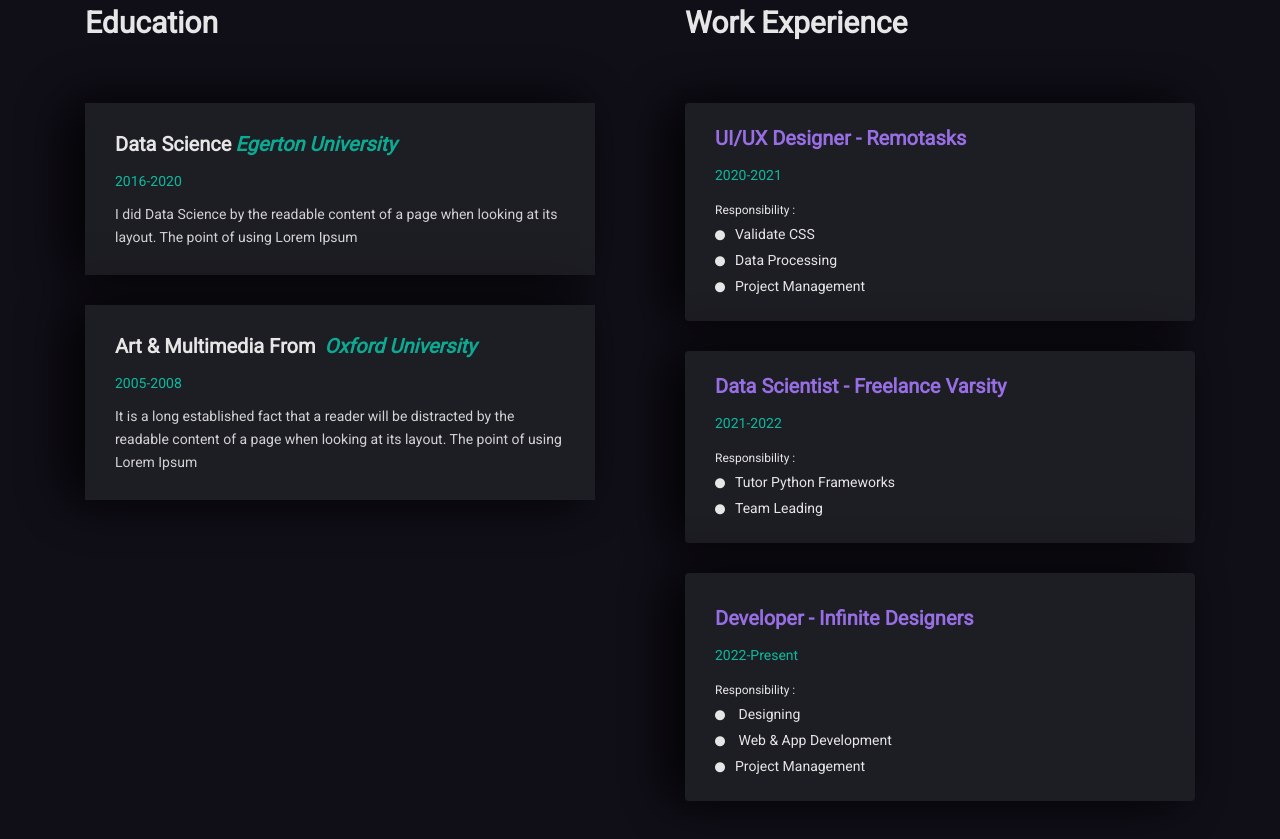
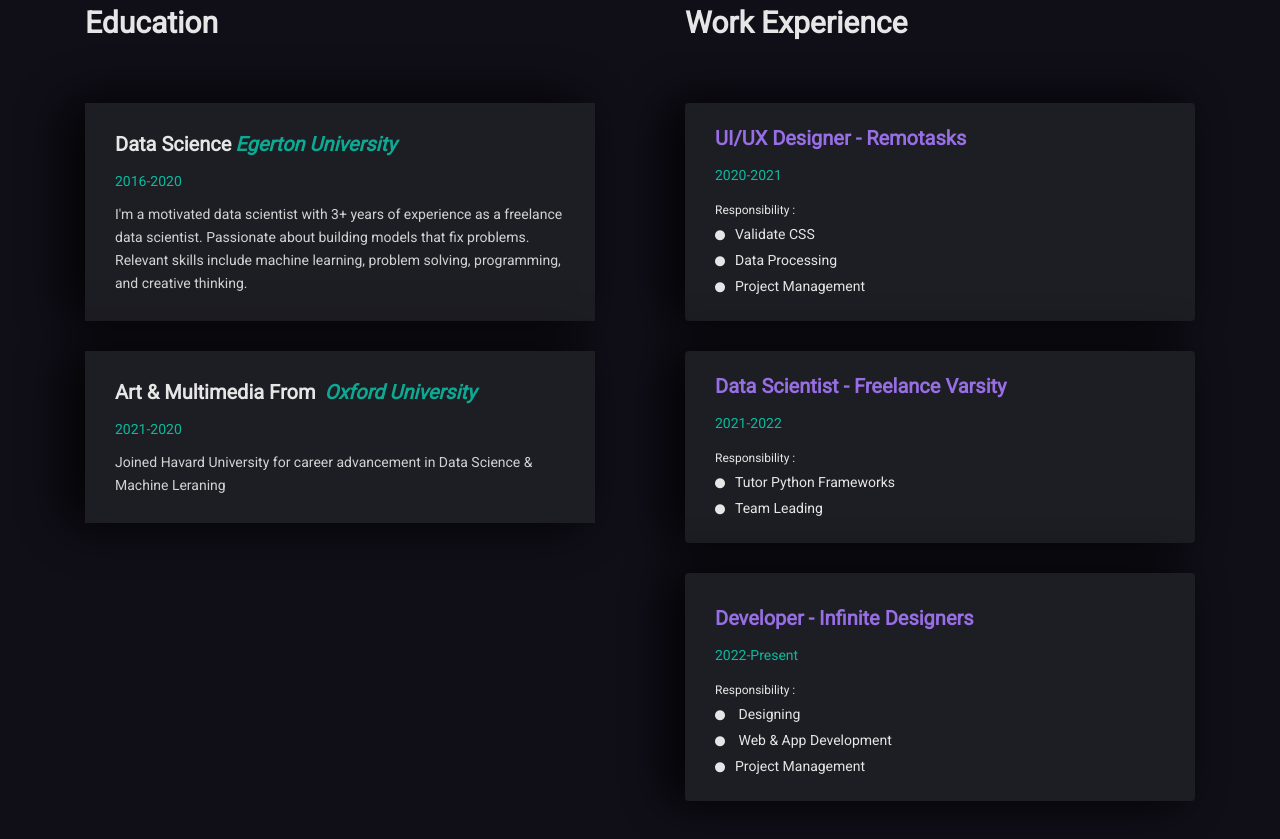
Before and after one commit to kMillionea/kmfolio, a plain HTML site: page index.html in a window 1280 px wide. Shown: the part 2787-3626 px from the top of the page. Drawn offline with Linux system fonts and the light colour scheme; some packages are replaced by stand-ins of ours; files whose address does not match are found by name.

Commit message:
Update index.html

```diff
--- a/index.html
+++ b/index.html
@@ -403,15 +403,13 @@
                                     <div class="mh-education-item dark-bg wow fadeInUp" data-wow-duration="0.8s" data-wow-delay="0.3s">
                                         <h4>Data Science<a href="#">Egerton University</a></h4>
                                         <div class="mh-eduyear">2016-2020</div>
-                                        <p>I did  Data Science by the readable content of a
-                                        page when looking at its layout. The point of using  Lorem Ipsum </p>
+                                        <p>I'm a motivated data scientist with 3+ years of experience as a freelance data scientist. Passionate about building models that fix problems. Relevant skills include machine learning, problem solving, programming, and creative thinking. </p>
                                     </div>
                                     <!-- Education Institutes-->
                                     <div class="mh-education-item dark-bg wow fadeInUp" data-wow-duration="0.8s" data-wow-delay="0.5s">
                                         <h4>Art & Multimedia From <a href="#">Oxford University</a></h4>
-                                        <div class="mh-eduyear">2005-2008</div>
-                                        <p>It is a long established fact that a reader will be distracted by the readable content of a
-                                        page when looking at its layout. The point of using  Lorem Ipsum </p>
+                                        <div class="mh-eduyear">2021-2020</div>
+                                        <p>Joined Havard University for career advancement in Data Science & Machine Leraning</p>
                                     </div>
 
                                 </div>
```
